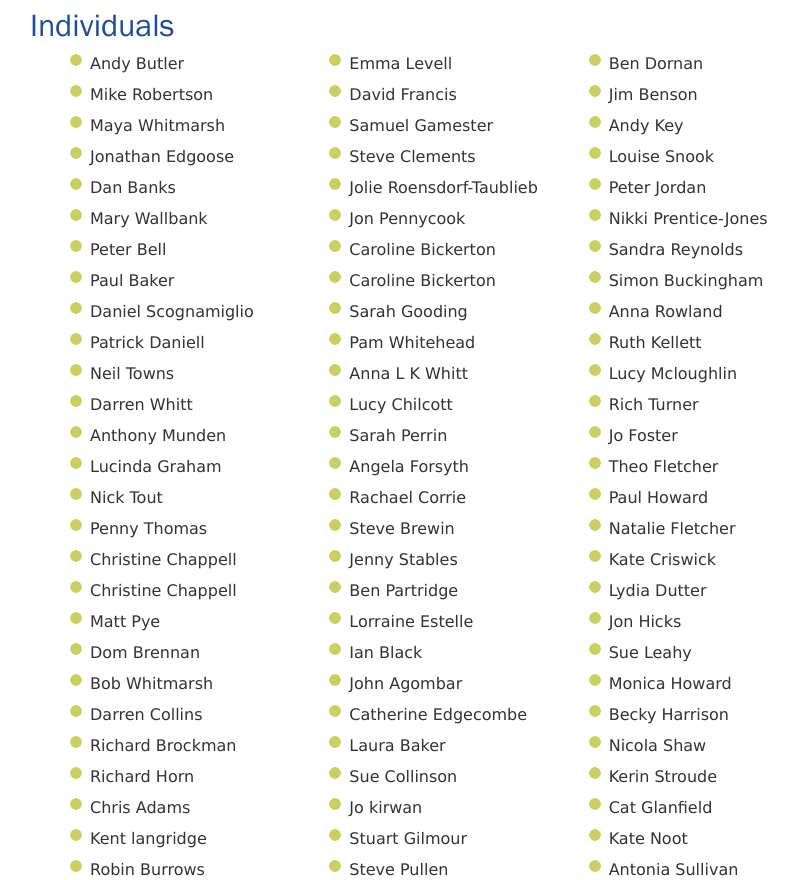
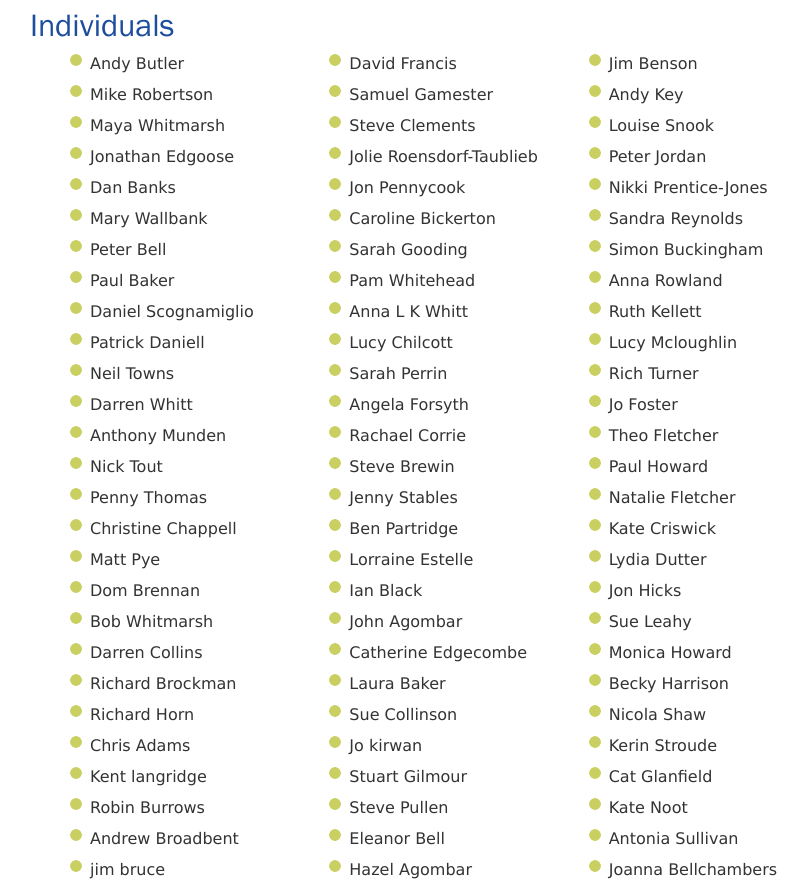
Before and after one commit to winchestercyclingcharter/winchestercyclingcharter.github.io, a Jekyll site: the page built from supporters.md, in a window 1280 px wide and 900 px high, scrolled down 3735 px, cut to the strip 20-900 px from the top of the window. Shown: the whole strip, without its empty margins (211-1019 px from the left). Built offline with Jekyll 4.4.1, drawn with Linux system fonts in a browser that asks for light colours; nearby versions of some CDN libraries.

Commit message:
Update people.yml

```diff
--- a/_data/people.yml
+++ b/_data/people.yml
@@ -118,7 +118,6 @@
 - { lastname: Slimm, firstname: George, dt: 20210221-201806-919994 }
 - { lastname: Howard, firstname: Monica , dt: 20210219-090646-979976 }
 - { lastname: nall, firstname: Kathryn, dt: 20210221-192000-234063 }
-- { lastname: Bickerton, firstname: Caroline, dt: 20210221-102738-273444 }
 - { lastname: Howlett, firstname: Katherine, dt: 20210221-211141-093894 }
 - { lastname: Lyons, firstname: Fergus, dt: 20210221-211616-308139 }
 - { lastname: Kabacs, firstname: Gabor, dt: 20210221-220708-401374 }
@@ -156,11 +155,9 @@
 - { lastname: Fox, firstname: Sue, dt: 20210222-111732-309883 }
 - { lastname: York, firstname: James, dt: 20210222-153306-227341 }
 - { lastname: Whitmarsh, firstname: Bob, dt: 20210222-164107-742572 }
-- { lastname: Graham , firstname: Lucinda , dt: 20210222-174737-540007 }
 - { lastname: Daniell, firstname: Patrick, dt: 20210222-190702-117472 }
 - { lastname: Whitt, firstname: Darren, dt: 20210222-181241-614951 }
 - { lastname: Towns, firstname: Neil, dt: 20210222-190425-864002 }
-- { lastname: Chappell, firstname: Christine, dt: 20210222-172205-331230 }
 - { lastname: Baker, firstname: Paul, dt: 20210222-195645-029366 }
 - { lastname: Broadbent, firstname: Andrew, dt: 20210222-155023-728861 }
 - { lastname: Bell, firstname: Peter, dt: 20210222-201309-287050 }
```
